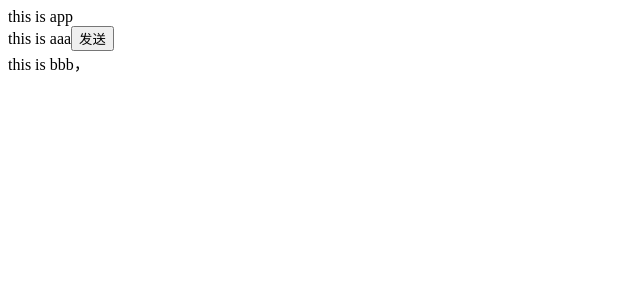
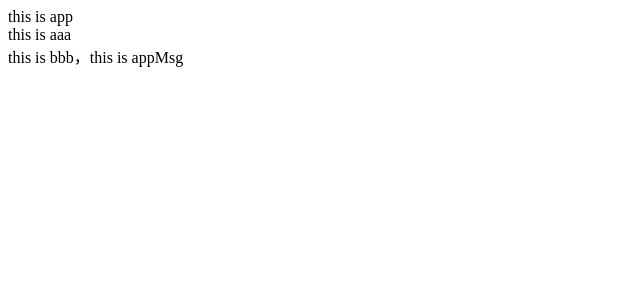
Before and after one commit to lan-sheng/react-basic, a React (Create React App) app: page / in a window 1280 px wide. Shown: the top 300 px of the page, without its empty margins (0-640 px from the left). Built offline with nearby package versions, Linux system fonts and the light colour scheme.

Commit message:
Context跨层级组件通信

```diff
--- a/src/App.js
+++ b/src/App.js
@@ -1,28 +1,27 @@
-import { useState } from 'react'
+import { createContext, useContext, useState } from 'react'
 
-function A({ onGetAName }) {
-  const name = 'aaa'
+const MsgContext = createContext()
+
+function A() {
   return (
     <div>
       this is aaa
-      <button onClick={() => onGetAName(name)}>发送</button>
+      <B />
     </div>
   )
 }
-function B({ name }) {
-  return <div>this is bbb，{name}</div>
+function B() {
+  const msg = useContext(MsgContext)
+  return <div>this is bbb，{msg}</div>
 }
 function App() {
-  const [name, setName] = useState('')
-  const getAName = name => {
-    console.log('name: ', name)
-    setName(name)
-  }
+  const msg = 'this is appMsg'
   return (
     <div className="App">
-      this is app
-      <A onGetAName={getAName} />
-      <B name={name} />
+      <MsgContext.Provider value={msg}>
+        this is app
+        <A />
+      </MsgContext.Provider>
     </div>
   )
 }
```
